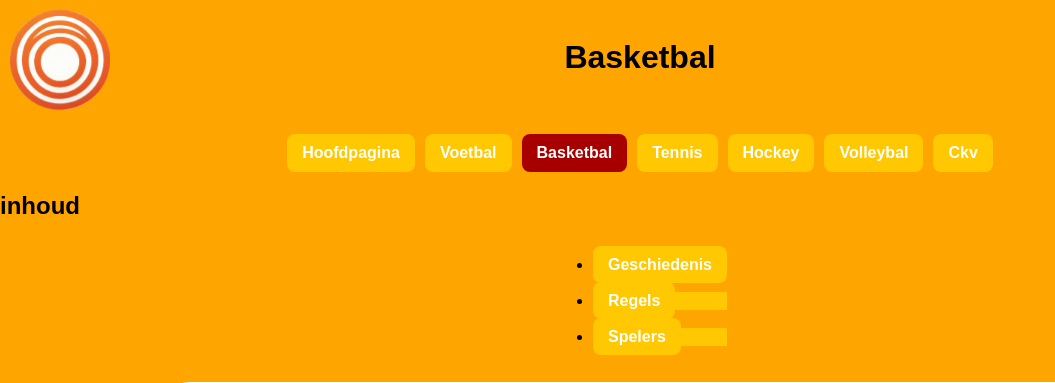
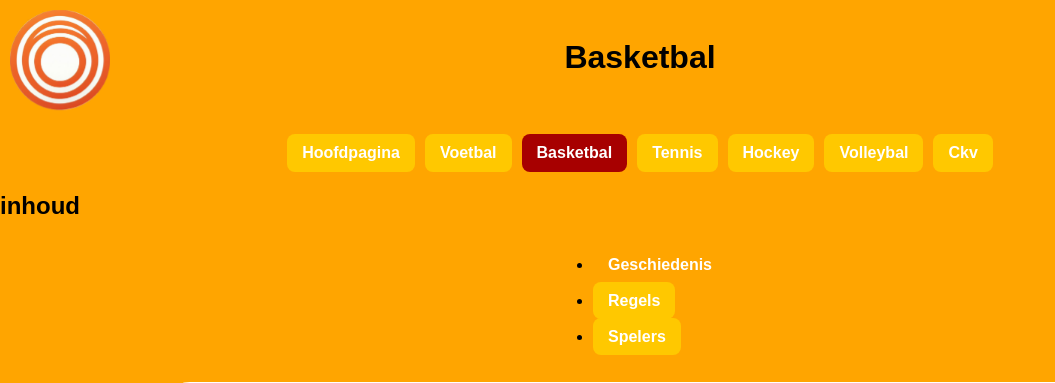
Before and after one commit to timveldhoven/822840.nl, a PHP site: page /basketbal.html in a window 1280 px wide. Shown: the top 383 px of the page, without its empty margins (0-1055 px from the left). Run offline with PHP 8.4, Linux system fonts and the light colour scheme.

Commit message:
Update styles.css

```diff
--- a/public_html/styles.css
+++ b/public_html/styles.css
@@ -124,9 +124,9 @@ nav a {
 .hockey { background-color: rgba(255, 200, 0, 1); }
 .volleybal { background-color: rgba(255, 200, 0, 1); }
 .ckv { background-color: rgba(255, 200, 0, 1); }
-.geschiedeniser { background-color: rgba(255, 200, 0, 1); }
-.regeler { background-color: rgba(255, 200, 0, 1); }
-.spelerser { background-color: rgba(255, 200, 0, 1); }
+.geschiedeniser a { background-color: rgba(255, 200, 0, 1); }
+.regeler a { background-color: rgba(255, 200, 0, 1); }
+.spelerser a { background-color: rgba(255, 200, 0, 1); }
 
 
 
```
